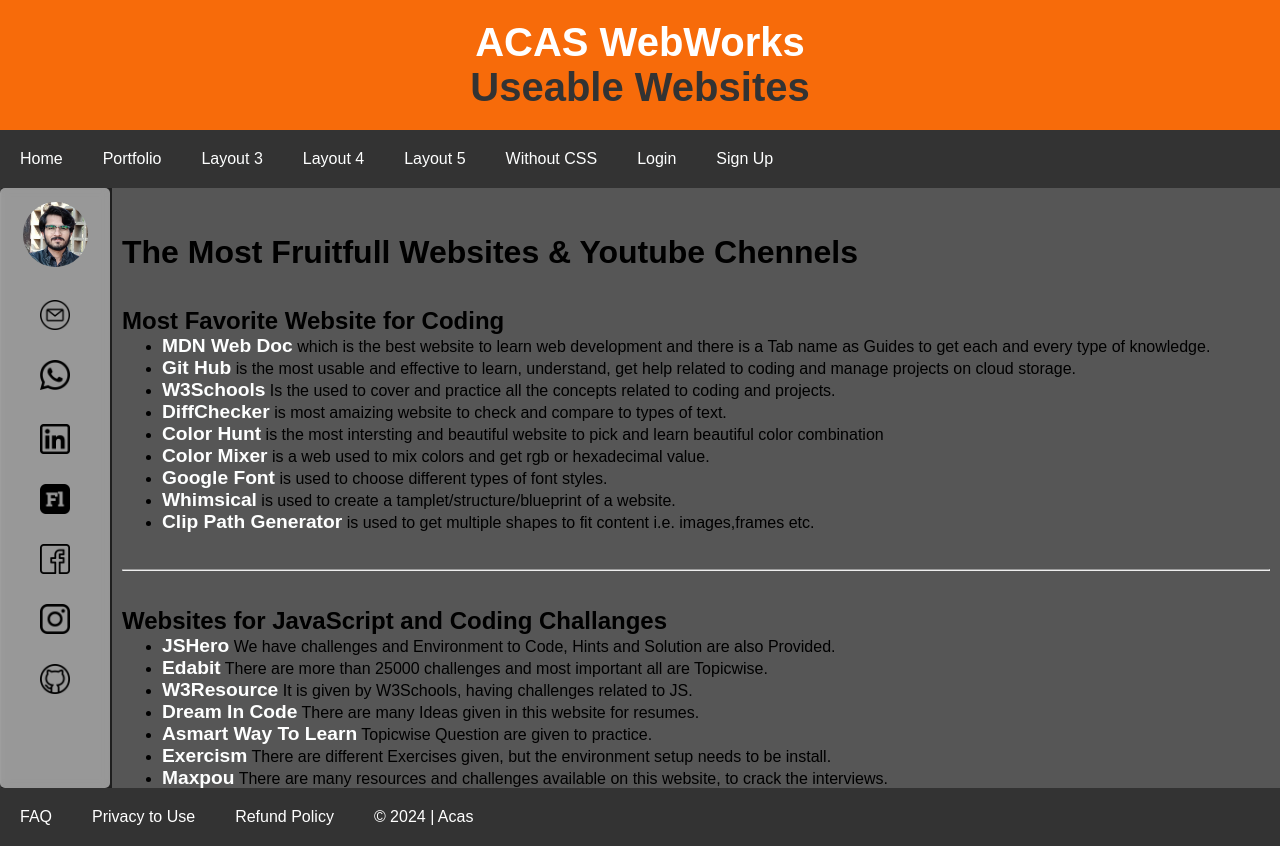
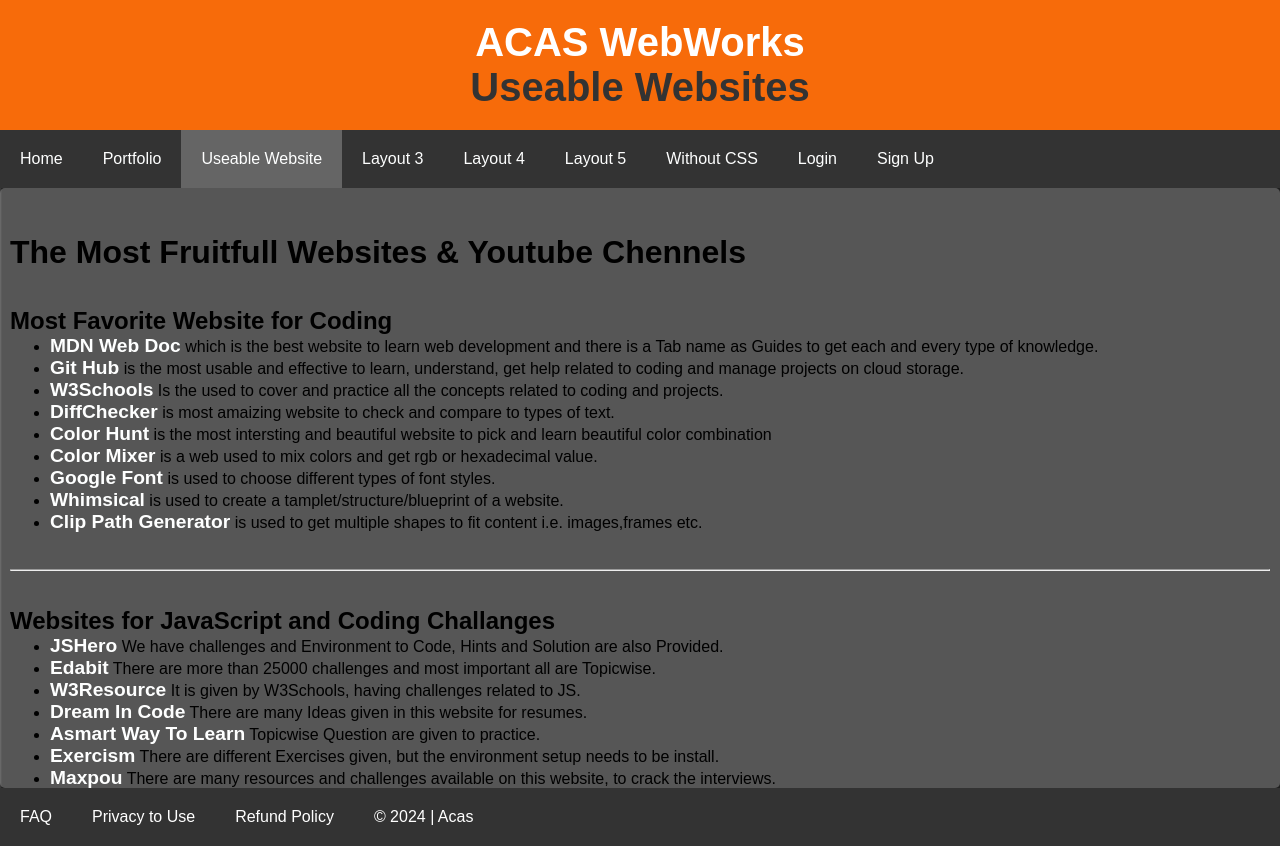
Before and after one commit to alishanahmad/WebJourney, a plain HTML site: page CSS/HTML_Files/UseableWebsites.html in a window 1280 px wide. Drawn offline with Linux system fonts and the light colour scheme.

Commit message:
few changes in nev baar

```diff
--- a/CSS/HTML_Files/UseableWebsites.html
+++ b/CSS/HTML_Files/UseableWebsites.html
@@ -17,6 +17,7 @@
     <nav>
         <a href="../../index.html">Home</a>
         <a href="./Portfolio.html">Portfolio</a>
+        <a href="./UseableWebsites.html" style="background-color:rgba(255, 255, 255, 0.247);">Useable Website</a>
         <a href="./Layout3.html">Layout 3</a>
         <a href="./Layout4.html">Layout 4</a>
         <a href="./Layout5.html">Layout 5</a>
@@ -25,7 +26,7 @@
         <a href="" id="sign">Sign Up</a></p>
     </nav>
     <main class="main">
-        <div class="header">
+        <!-- <div class="header">
             <div class="side-nav">
                 <div class="user">
                     <img src="../../Images_Videos/MyProfilePic.jpg" alt="" class="user-img">
@@ -40,11 +41,10 @@
                 <a href="https://web.facebook.com/profile.php?id=100041142695653" target="_blank"><div class="ulli"><img src="../../Images_Videos/facebook.png" alt="" class="SideNavImg"><p>Ali Shan Ahmad</p></div></a>
                 <a href="https://www.instagram.com/ali_shan_ahmad_/" target="_blank"><div class="ulli"><img src="../../Images_Videos/instagram.png" alt="" class="SideNavImg"><p>@ali_shan_ahmad_</p></div></a>
                 <a href="https://github.com/alishanahmad" target="_blank"><div class="ulli"><img src="../../Images_Videos/github.png" alt="" class="SideNavImg"><p>@alishanahmad</p></div></a>
-                <!--<a href=""><div class="ulli"><img src="../../Images_Videos/logout.png" alt="" class="SideNavImg"><p>Log Out</p></div></a>-->
+                <a href=""><div class="ulli"><img src="../../Images_Videos/logout.png" alt="" class="SideNavImg"><p>Log Out</p></div></a>
             </div>
-
-        </div>
-        <div class="MainBody">
+        </div> -->
+        <div id="UW" class="MainBody">
             <br>
             <br>
             <h1>The Most Fruitfull Websites & Youtube Chennels</h1>
--- a/CSS/Style_Files/style1.css
+++ b/CSS/Style_Files/style1.css
@@ -145,9 +145,19 @@ nav a {
     /*font-weight:bold;*/
     width: 100%;
     height: 600px;
+    /* float: right; */
+    border-radius: 5px;
+    overflow: hidden ;
+    /* overflow-y: scroll; */
+}
+#UW{
+    /* display: flex;  */
+    /* color: rgb(0, 0, 0); */
+    right: auto;
+    width: 100%;
     float: right;
     overflow: hidden ;
-    overflow-y: scroll;
+    /* overflow-y: scroll; */
 }
 .MainBody a{
     text-decoration: none;
@@ -157,8 +167,9 @@ nav a {
 }
 .MainBody:hover{
     background: #f76d0a42;
+    color: antiquewhite;
     backdrop-filter: blur(10px);
-    color:#fffdfd80;
+    /* color:#fffdfd80; */
 }
 .MainBody:hover a{
     color:#f76b0a
@@ -166,8 +177,8 @@ nav a {
 .side-nav:hover{
     width: 300px;
     position: center;
-    overflow-y: scroll;
-    background-color: #f76d0a1f;
+    /* overflow-y: scroll; */
+    background-color: #f0dbcd5e;
     backdrop-filter: blur(5px);
 }
 .side-nav:hover .SideNavImg {
```
Also changed, not shown: CSS/HTML_Files/Portfolio.html (+2 -0 lines), CSS/HTML_Files/WithoutCSS.html (+5 -3 lines), index.html (+1 -0 lines), Images_Videos/IMG_20231127_155239.jpg (added), Images_Videos/aa.jpg (added).
